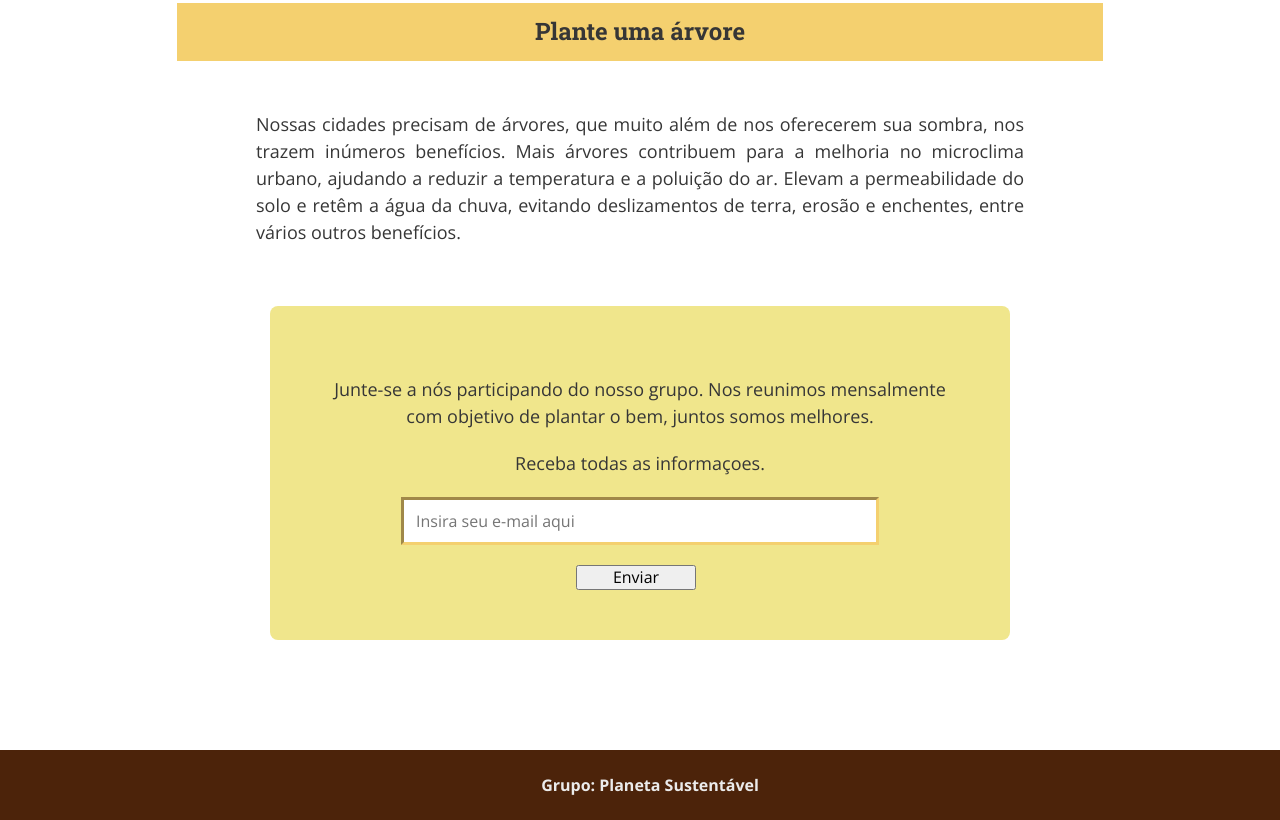
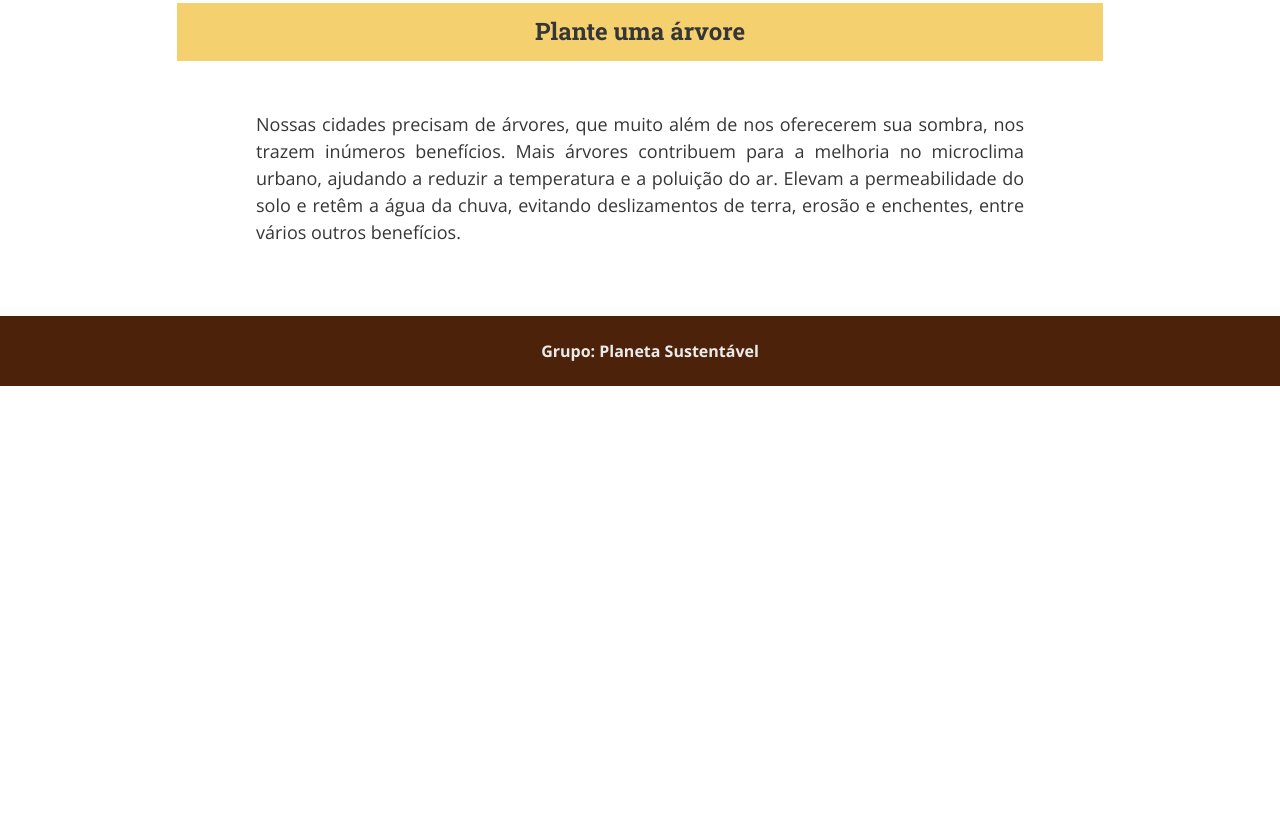
Before and after one commit to cristiannevessantos/ProjetoPlanetaSustentavel, a plain HTML site: page reflor.html in a window 1280 px wide. Shown: the part 3422-4242 px from the top of the page. After the commit the page ends 3808 px from the top, so only its background shows below. Drawn offline with nearby package versions, Linux system fonts and the light colour scheme.

Commit message:
Add files via upload

```diff
--- a/reflor.html
+++ b/reflor.html
@@ -50,12 +50,6 @@
             <h2 id="plantearvores">Plante uma árvore</h2>
             <p>Nossas cidades precisam de árvores, que muito além de nos oferecerem sua sombra, nos trazem inúmeros benefícios. Mais árvores contribuem para a melhoria no microclima urbano, ajudando a reduzir a temperatura e a poluição do ar. Elevam a permeabilidade do solo e retêm a água da chuva, evitando deslizamentos de terra, erosão e enchentes, entre vários outros benefícios.</p>
 
-            <div id="contato">
-                <p>Junte-se a nós participando do nosso grupo. Nos reunimos mensalmente com objetivo de plantar o bem, juntos somos melhores.</p>
-                <p>Receba todas as informaçoes.</p>
-                <input id="entradaemail" type="email" name="usuario_email" id="email" placeholder="Insira seu e-mail aqui">
-                <button id="enviaremail">Enviar</button>
-            </div>
         </div>
         <footer class="rodape">
 			<p>Grupo: Planeta Sustentável</p>
```
